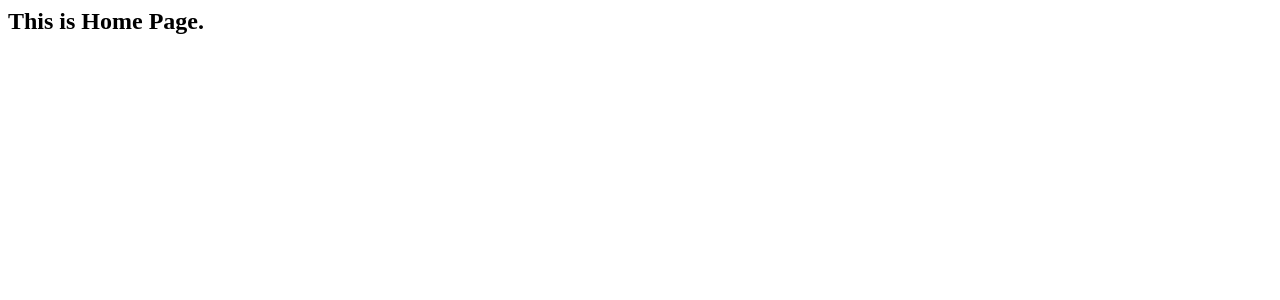
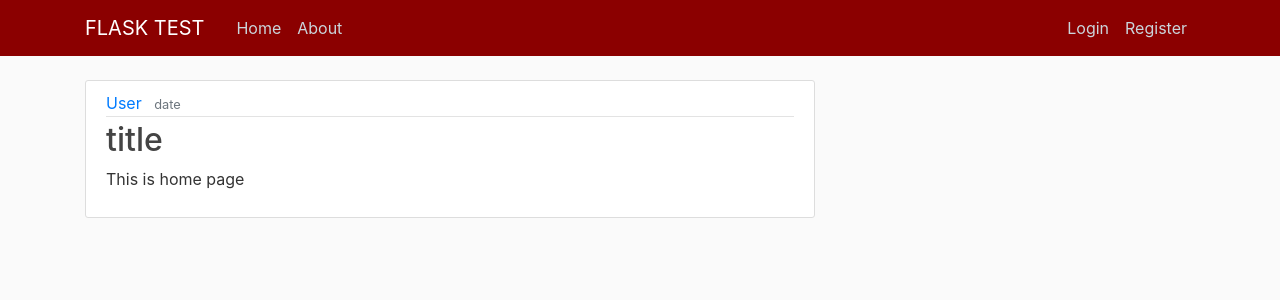
Before and after one commit to lyfofvipin/Test_Flask, a Flask app: page / in a window 1280 px wide. Shown: the top 300 px of the page. Run offline with Flask 2, Linux system fonts and the light colour scheme; some libraries are stand-ins or nearby versions.

Commit message:
add css files and apply them

```diff
--- a/main.py
+++ b/main.py
@@ -1,4 +1,4 @@
-from flask import Flask, render_template
+from flask import Flask, render_template, url_for
 
 
 app = Flask(__name__)
--- /dev/null
+++ b/static/main.css
@@ -0,0 +1,80 @@
+body {
+    background: #fafafa;
+    color: #333333;
+    margin-top: 5rem;
+  }
+
+  h1, h2, h3, h4, h5, h6 {
+    color: #444444;
+  }
+
+  .bg-steel {
+    background-color: #8B0000;
+  }
+
+  .site-header .navbar-nav .nav-link {
+    color: #cbd5db;
+  }
+
+  .site-header .navbar-nav .nav-link:hover {
+    color: #ffffff;
+  }
+
+  .site-header .navbar-nav .nav-link.active {
+    font-weight: 500;
+  }
+
+  .content-section {
+    background: #ffffff;
+    padding: 10px 20px;
+    border: 1px solid #dddddd;
+    border-radius: 3px;
+    margin-bottom: 20px;
+  }
+
+  .article-title {
+    color: #444444;
+  }
+
+  a.article-title:hover {
+    color: #428bca;
+    text-decoration: none;
+  }
+
+  .article-content {
+    white-space: pre-line;
+  }
+
+  .article-img {
+    height: 65px;
+    width: 65px;
+    margin-right: 16px;
+  }
+
+  .article-metadata {
+    padding-bottom: 1px;
+    margin-bottom: 4px;
+    border-bottom: 1px solid #e3e3e3
+  }
+
+  .article-metadata a:hover {
+    color: #333;
+    text-decoration: none;
+  }
+
+  .article-svg {
+    width: 25px;
+    height: 25px;
+    vertical-align: middle;
+  }
+
+  .account-img {
+    height: 125px;
+    width: 125px;
+    margin-right: 20px;
+    margin-bottom: 16px;
+  }
+
+  .account-heading {
+    font-size: 2.5rem;
+  }
--- a/templates/home.html
+++ b/templates/home.html
@@ -1,4 +1,13 @@
 {% extends "layout.html" %}
 {% block content %}
-    <h2>This is Home Page.</h2>
+    <article class="media content-section">
+        <div class="media-body">
+        <div class="article-metadata">
+            <a class="mr-2" href="#">User</a>
+            <small class="text-muted">date</small>
+        </div>
+        <h2><a class="article-title" href="#">title</a></h2>
+        <p class="article-content">This is home page</p>
+        </div>
+    </article>
 {% endblock %}
--- a/templates/layout.html
+++ b/templates/layout.html
@@ -1,11 +1,72 @@
-<html>
-    {% if title %}
-    <title>{{ title }}</title>
-    {% else %}
-    <title>Flask</title>
-    {% endif %}
+<!doctype html>
+<html lang="en">
+    <head>
+        <!-- Required meta tags -->
+        <meta charset="utf-8">
+        <meta name="viewport" content="width=device-width, initial-scale=1, shrink-to-fit=no">
+
+        <!-- Bootstrap CSS -->
+        <link rel="stylesheet" href="https://stackpath.bootstrapcdn.com/bootstrap/4.4.1/css/bootstrap.min.css" integrity="sha384-Vkoo8x4CGsO3+Hhxv8T/Q5PaXtkKtu6ug5TOeNV6gBiFeWPGFN9MuhOf23Q9Ifjh" crossorigin="anonymous">
+
+        <!-- main CSS -->
+        <link rel="stylesheet" type="text/css" href="{{ url_for('static', filename='main.css') }}">
+
+        {% if title %}
+        <title>{{ title }}</title>
+        {% else %}
+        <title>Flask</title>
+        {% endif %}
+    </head>
+
     <body>
-        {% block content %}
-        {% endblock %}
+        <header class="site-header">
+            <nav class="navbar navbar-expand-md navbar-dark bg-steel fixed-top">
+              <div class="container">
+                <a class="navbar-brand mr-4" href="/">FLASK TEST</a>
+                <button class="navbar-toggler" type="button" data-toggle="collapse" data-target="#navbarToggle" aria-controls="navbarToggle" aria-expanded="false" aria-label="Toggle navigation">
+                  <span class="navbar-toggler-icon"></span>
+                </button>
+                <div class="collapse navbar-collapse" id="navbarToggle">
+                  <div class="navbar-nav mr-auto">
+                    <a class="nav-item nav-link" href="/">Home</a>
+                    <a class="nav-item nav-link" href="/about">About</a>
+                  </div>
+                  <!-- Navbar Right Side -->
+                  <div class="navbar-nav">
+                    <a class="nav-item nav-link" href="/login">Login</a>
+                    <a class="nav-item nav-link" href="/register">Register</a>
+                  </div>
+                </div>
+              </div>
+            </nav>
+        </header>
+
+        <main role="main" class="container">
+            <div class="row">
+              <div class="col-md-8">
+                {% block content %}{% endblock %}
+              </div>
+              <!-- <div class="col-md-4">
+                <div class="content-section">
+                  <h3>Our Sidebar</h3>
+                  <p class='text-muted'>You can put any information here you'd like.
+                    <ul class="list-group">
+                      <li class="list-group-item list-group-item-light">Latest Posts</li>
+                      <li class="list-group-item list-group-item-light">Announcements</li>
+                      <li class="list-group-item list-group-item-light">Calendars</li>
+                      <li class="list-group-item list-group-item-light">etc</li>
+                    </ul>
+                  </p>
+                </div>
+              </div> -->
+            </div>
+          </main>
+
+        <!-- Optional JavaScript -->
+        <!-- jQuery first, then Popper.js, then Bootstrap JS -->
+        <script src="https://code.jquery.com/jquery-3.4.1.slim.min.js" integrity="sha384-J6qa4849blE2+poT4WnyKhv5vZF5SrPo0iEjwBvKU7imGFAV0wwj1yYfoRSJoZ+n" crossorigin="anonymous"></script>
+        <script src="https://cdn.jsdelivr.net/npm/popper.js@1.16.0/dist/umd/popper.min.js" integrity="sha384-Q6E9RHvbIyZFJoft+2mJbHaEWldlvI9IOYy5n3zV9zzTtmI3UksdQRVvoxMfooAo" crossorigin="anonymous"></script>
+        <script src="https://stackpath.bootstrapcdn.com/bootstrap/4.4.1/js/bootstrap.min.js" integrity="sha384-wfSDF2E50Y2D1uUdj0O3uMBJnjuUD4Ih7YwaYd1iqfktj0Uod8GCExl3Og8ifwB6" crossorigin="anonymous"></script>
+
     </body>
 </html>
```
